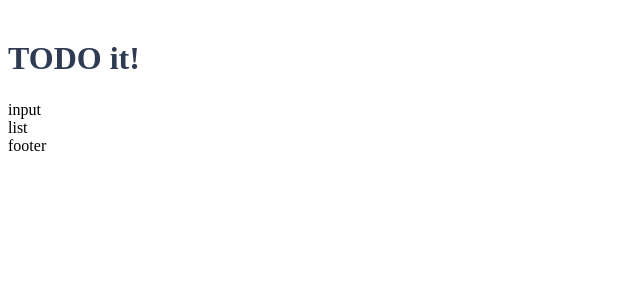
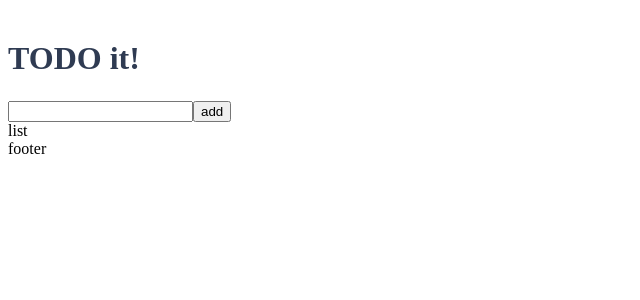
Before and after one commit to seongjin96/vue-intermediate, a Vue app in the folder vue-todo/: page / in a window 1280 px wide. Shown: the top 300 px of the page, without its empty margins (0-640 px from the left). Built offline with nearby package versions, Linux system fonts and the light colour scheme.

Commit message:
Todo InputBox 구현

```diff
--- a/vue-todo/src/components/TodoInput.vue
+++ b/vue-todo/src/components/TodoInput.vue
@@ -1,12 +1,23 @@
 <template>
   <div>
-    input
+    <input type="text" v-model="newTodoItem">
+    <button v-on:click="addTodo">add</button>
   </div>
 </template>
 
 <script>
 export default {
-
+  data: function() {
+    return {
+      newTodoItem: ""
+    }
+  },
+  methods: {
+    addTodo: function() {
+      localStorage.setItem(this.newTodoItem, this.newTodoItem);
+      this.newTodoItem = '';
+    }
+  }
 }
 </script>
 
```
